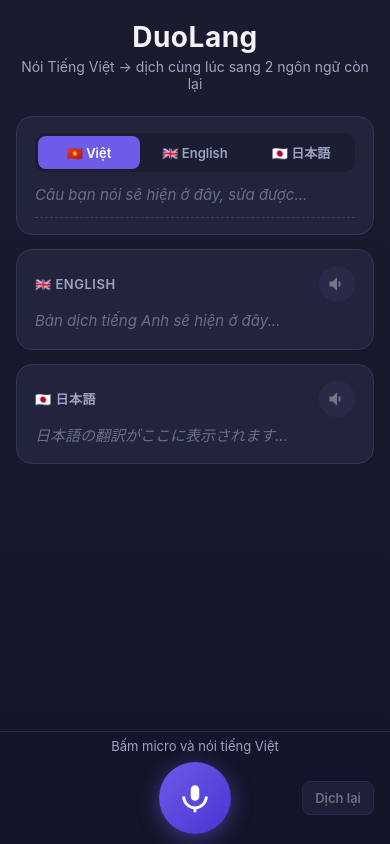
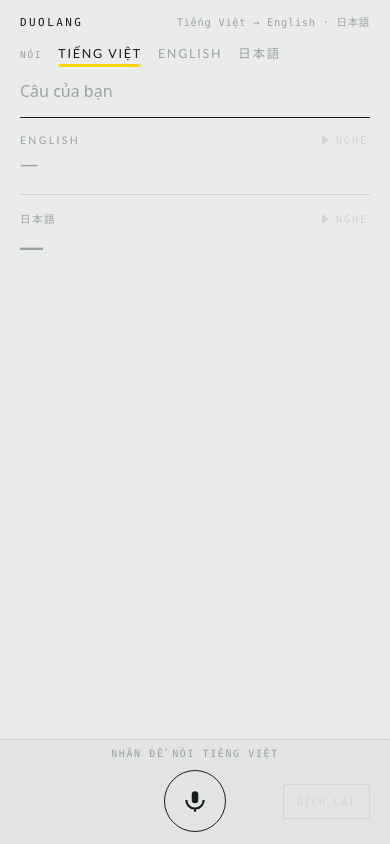
Before and after one commit to longiq/duo_lang, a website: page public/index.html in a window 390 px wide. Drawn offline with Linux system fonts and the light colour scheme.

Commit message:
Redesign around the card you hold up, not a stack of panels
The old screen was assembled from defaults: a dark navy gradient, a stock purple
accent, three identical rounded cards, the system font stack, emoji flags used as
interface labels, and a centred title with a line of marketing under it. Nothing
in it came from what this app actually is.

The design now follows one fact about how it gets used: the person reading the
English or Japanese is usually not the person holding the phone. It is the
waiter, the station attendant, the pharmacist. So the translations carry the
largest, highest-contrast type on the page and the speaker's own words drop to a
quiet confirmation line -- the reverse of three equal cards. The cards are gone
entirely; space and a hairline separate the panes. The ground is paper rather
than a dark app because the screen gets held up in daylight, with a dark variant
for night.

Typography does the work, per script: Avenir Next for the phrases, sized like
signage and carrying Vietnamese diacritics well; Hiragino Sans for Japanese,
selected by a real lang attribute rather than left to fall back; Optima small
caps for the language names, which is what mid-century travel print used; mono
for anything the machine is reporting. The one bold element is a marker underline
in the flag's yellow beneath whichever language you are speaking.

Two things changed after looking at renders. A highlighter band tall enough to
read as one cut the letters in half and left light text sitting on yellow in dark
mode, so it became a tapered underline clear of the glyphs. And the language
names appeared twice on screen, in the switcher and again as pane headings,
looking alike enough that the switcher did not read as controls -- so the row is
now labelled and the headings are quieter.

Copy follows the same turn: the header states the routing instead of describing
the app, and the empty panes wait rather than explain themselves.

Co-Authored-By: Claude Opus 5 <noreply@anthropic.com>

```diff
--- a/public/app.js
+++ b/public/app.js
@@ -1,24 +1,24 @@
 const LANGS = {
   vi: {
-    label: '🇻🇳 Tiếng Việt',
+    label: 'Tiếng Việt',
     bcp47: 'vi-VN',
-    prompt: 'Bấm micro và nói tiếng Việt',
-    sourcePlaceholder: 'Câu bạn nói sẽ hiện ở đây, sửa được...',
-    targetPlaceholder: 'Bản dịch tiếng Việt sẽ hiện ở đây...',
+    prompt: 'Nhấn để nói tiếng Việt',
+    sourcePlaceholder: 'Câu của bạn',
+    targetPlaceholder: '—',
   },
   en: {
-    label: '🇬🇧 English',
+    label: 'English',
     bcp47: 'en-US',
-    prompt: 'Bấm micro và nói tiếng Anh',
-    sourcePlaceholder: 'Your sentence appears here, editable...',
-    targetPlaceholder: 'Bản dịch tiếng Anh sẽ hiện ở đây...',
+    prompt: 'Nhấn để nói tiếng Anh',
+    sourcePlaceholder: 'Your sentence',
+    targetPlaceholder: '—',
   },
   ja: {
-    label: '🇯🇵 日本語',
+    label: '日本語',
     bcp47: 'ja-JP',
-    prompt: 'Bấm micro và nói tiếng Nhật',
-    sourcePlaceholder: '話した文がここに表示されます...',
-    targetPlaceholder: '日本語の翻訳がここに表示されます...',
+    prompt: 'Nhấn để nói tiếng Nhật',
+    sourcePlaceholder: 'あなたの文',
+    targetPlaceholder: '—',
   },
 };
 // Fixed order so the two target panes never swap position unexpectedly.
@@ -97,10 +97,16 @@ function applySourceLang(lang, { keepText = false } = {}) {
     pane.lang = targetLangs[i];
     pane.label.textContent = LANGS[pane.lang].label;
     pane.speak.setAttribute('aria-label', `Nghe ${LANGS[pane.lang].label}`);
+    // Drives the per-script typography, and tells a screen reader which
+    // language it is about to read out.
+    pane.label.setAttribute('lang', pane.lang);
+    pane.text.setAttribute('lang', pane.lang);
   });
 
   sourceInput.placeholder = LANGS[lang].sourcePlaceholder;
-  subtitle.textContent = `Nói ${LANGS[lang].label.replace(/^\S+\s/, '')} → dịch cùng lúc sang 2 ngôn ngữ còn lại`;
+  sourceInput.setAttribute('lang', lang);
+  // States the routing rather than describing the app.
+  subtitle.textContent = `${LANGS[lang].label} → ${targetLangs.map((l) => LANGS[l].label).join(' · ')}`;
   micStatus.textContent = idlePrompt();
 
   if (!keepText) sourceInput.value = '';
--- a/public/index.html
+++ b/public/index.html
@@ -3,78 +3,83 @@
 <head>
   <meta charset="utf-8" />
   <meta name="viewport" content="width=device-width, initial-scale=1, viewport-fit=cover" />
-  <title>DuoLang - Dịch song ngữ Anh/Nhật</title>
-  <meta name="theme-color" content="#1a1b2e" />
+  <title>DuoLang</title>
+  <meta name="theme-color" content="#eaece9" media="(prefers-color-scheme: light)" />
+  <meta name="theme-color" content="#14161a" media="(prefers-color-scheme: dark)" />
   <link rel="manifest" href="manifest.json" />
   <link rel="icon" href="icons/icon-192.png" />
   <!-- iOS ignores most of the manifest, so the standalone behaviour, home
        screen name, status bar style and icon all have to be declared here. -->
   <meta name="apple-mobile-web-app-capable" content="yes" />
   <meta name="apple-mobile-web-app-title" content="DuoLang" />
-  <meta name="apple-mobile-web-app-status-bar-style" content="black-translucent" />
+  <meta name="apple-mobile-web-app-status-bar-style" content="default" />
   <meta name="mobile-web-app-capable" content="yes" />
   <link rel="apple-touch-icon" href="icons/icon-192.png" />
   <link rel="apple-touch-icon" sizes="180x180" href="icons/icon-180.png" />
   <link rel="stylesheet" href="style.css" />
 </head>
 <body>
-  <main class="app">
-    <header class="app-header">
-      <h1>DuoLang</h1>
-      <p class="subtitle" id="subtitle">Nói tiếng Việt &rarr; dịch cùng lúc sang Anh &amp; Nhật</p>
+  <main class="sheet">
+    <header class="masthead">
+      <span class="wordmark">DuoLang</span>
+      <!-- States the routing rather than selling the app. JS keeps it in sync
+           with whichever language you are speaking. -->
+      <span class="routing" id="subtitle"></span>
     </header>
 
-    <section class="card source-card">
-      <div class="lang-switch" id="langSwitch" role="group" aria-label="Ngôn ngữ nói">
-        <button type="button" class="lang-btn" data-lang="vi">🇻🇳 Việt</button>
-        <button type="button" class="lang-btn" data-lang="en">🇬🇧 English</button>
-        <button type="button" class="lang-btn" data-lang="ja">🇯🇵 日本語</button>
+    <section class="say">
+      <div class="switch" id="langSwitch" role="group" aria-label="Ngôn ngữ bạn nói">
+        <!-- Names what the row controls: without it the language names read the
+             same as the pane headings below and look like labels, not choices. -->
+        <span class="switch-label" aria-hidden="true">Nói</span>
+        <button type="button" class="lang-btn" data-lang="vi">Tiếng Việt</button>
+        <button type="button" class="lang-btn" data-lang="en">English</button>
+        <button type="button" class="lang-btn" data-lang="ja">日本語</button>
       </div>
-      <!-- One row: autoGrow expands it as text arrives. Two rows left the card
-           taller than the other two while empty. -->
-      <textarea id="sourceText" class="text-content source-input" rows="1"
+      <!-- One row: autoGrow expands it as text arrives. -->
+      <textarea id="sourceText" class="said" rows="1"
                 autocomplete="off" autocapitalize="sentences" spellcheck="false"
-                aria-label="Câu nguồn, có thể sửa"></textarea>
+                aria-label="Câu bạn vừa nói, sửa được"></textarea>
     </section>
 
-    <section class="card" id="targetCard0">
-      <div class="card-label-row">
-        <div class="card-label" id="targetLabel0"></div>
-        <button class="speak-btn" id="speakBtn0" aria-label="Nghe bản dịch thứ nhất" disabled>
-          <svg viewBox="0 0 24 24" width="20" height="20" fill="currentColor"><path d="M3 9v6h4l5 5V4L7 9H3zm13.5 3a4.5 4.5 0 0 0-2.5-4.03v8.06A4.5 4.5 0 0 0 16.5 12z"/></svg>
+    <!-- The two panes below are what a stranger reads off the screen, so they
+         carry the largest type on the page. -->
+    <section class="pane" id="targetCard0">
+      <div class="pane-head">
+        <h2 class="tongue" id="targetLabel0"></h2>
+        <button class="hear" id="speakBtn0" aria-label="Nghe bản dịch thứ nhất" disabled>
+          <span class="hear-mark" aria-hidden="true"></span>Nghe
         </button>
       </div>
-      <p id="targetText0" class="text-content placeholder"></p>
+      <p id="targetText0" class="phrase placeholder"></p>
     </section>
 
-    <section class="card" id="targetCard1">
-      <div class="card-label-row">
-        <div class="card-label" id="targetLabel1"></div>
-        <button class="speak-btn" id="speakBtn1" aria-label="Nghe bản dịch thứ hai" disabled>
-          <svg viewBox="0 0 24 24" width="20" height="20" fill="currentColor"><path d="M3 9v6h4l5 5V4L7 9H3zm13.5 3a4.5 4.5 0 0 0-2.5-4.03v8.06A4.5 4.5 0 0 0 16.5 12z"/></svg>
+    <section class="pane" id="targetCard1">
+      <div class="pane-head">
+        <h2 class="tongue" id="targetLabel1"></h2>
+        <button class="hear" id="speakBtn1" aria-label="Nghe bản dịch thứ hai" disabled>
+          <span class="hear-mark" aria-hidden="true"></span>Nghe
         </button>
       </div>
-      <p id="targetText1" class="text-content placeholder"></p>
+      <p id="targetText1" class="phrase placeholder"></p>
     </section>
 
-    <p id="errorMsg" class="error-msg" hidden></p>
+    <p id="errorMsg" class="notice" hidden></p>
   </main>
 
-  <!-- Fixed to the bottom so the mic sits under the thumb rather than at the
-       top of a page that scrolls. -->
-  <div class="mic-bar">
-    <div class="mic-bar-inner">
-      <p id="micStatus" class="mic-status">Bấm micro và nói tiếng Việt</p>
-      <div class="mic-row">
-        <span class="mic-slot"></span>
-        <button id="micBtn" class="mic-btn" aria-label="Bấm để nói">
-          <svg viewBox="0 0 24 24" width="34" height="34" fill="currentColor">
+  <div class="deck">
+    <div class="deck-inner">
+      <p id="micStatus" class="cue"></p>
+      <div class="deck-row">
+        <span class="deck-slot"></span>
+        <button id="micBtn" class="capture" aria-label="Nhấn để nói">
+          <svg viewBox="0 0 24 24" width="26" height="26" fill="currentColor" aria-hidden="true">
             <path d="M12 14a3 3 0 0 0 3-3V6a3 3 0 0 0-6 0v5a3 3 0 0 0 3 3z"/>
             <path d="M19 11a7 7 0 0 1-14 0H3a9 9 0 0 0 8 8.94V22h2v-2.06A9 9 0 0 0 21 11h-2z"/>
           </svg>
         </button>
-        <span class="mic-slot">
-          <button type="button" id="retranslateBtn" class="retranslate-btn" disabled>Dịch lại</button>
+        <span class="deck-slot">
+          <button type="button" id="retranslateBtn" class="again" disabled>Dịch lại</button>
         </span>
       </div>
     </div>
--- a/public/style.css
+++ b/public/style.css
@@ -1,303 +1,397 @@
-* {
-  box-sizing: border-box;
+/* DuoLang — an interpreter's card.
+   The person reading the translation is usually not the person holding the
+   phone, so the translated phrases carry the largest, highest-contrast type and
+   the speaker's own words are demoted to a confirmation line. Ink on paper
+   rather than a dark app, because the screen gets held up in daylight. */
+
+* { box-sizing: border-box; }
+
+:root {
+  color-scheme: light dark;
+
+  --paper: #eaece9;      /* cool memo paper, not cream */
+  --paper-deep: #e1e4e0; /* the deck at the foot of the page */
+  --ink: #191c1e;
+  --ink-soft: #5d6461;
+  --ink-faint: #9ba19d;
+  --rule: #d1d5d0;
+  --mark: #ffd400;       /* highlighter yellow, from the flag's star */
+  --live: #c8322a;       /* only while recording */
+
+  --display: "Avenir Next", Avenir, "Segoe UI Variable Text", system-ui, sans-serif;
+  --label: Optima, "Gill Sans", "Trebuchet MS", sans-serif;
+  --mono: ui-monospace, "SF Mono", SFMono-Regular, Menlo, monospace;
+  --ja: "Hiragino Sans", "Hiragino Kaku Gothic ProN", "Yu Gothic", "Noto Sans JP", sans-serif;
 }
 
-:root {
-  color-scheme: dark;
+@media (prefers-color-scheme: dark) {
+  :root {
+    --paper: #14161a;
+    --paper-deep: #101215;
+    --ink: #eceeea;
+    --ink-soft: #99a09b;
+    --ink-faint: #5e655f;
+    --rule: #2a2e31;
+    --mark: #d8b400;
+    --live: #e0574c;
+  }
 }
 
 body {
   margin: 0;
-  /* dvh follows the viewport as mobile toolbars slide in and out. vh is the
-     toolbar-hidden height, always taller than what is actually visible, and was
-     enough on its own to put a scrollbar on the page before any text existed. */
+  /* dvh follows the viewport as mobile toolbars slide in and out; vh is the
+     toolbar-hidden height and puts a scrollbar on the page before any text
+     exists. */
   height: 100vh;
   height: 100dvh;
-  background: linear-gradient(180deg, #1a1b2e 0%, #14152a 100%);
-  color: #f2f2f7;
-  font-family: -apple-system, BlinkMacSystemFont, "Segoe UI", Roboto, sans-serif;
+  background: var(--paper);
+  color: var(--ink);
+  font-family: var(--display);
+  -webkit-font-smoothing: antialiased;
   display: flex;
   flex-direction: column;
   align-items: center;
-  /* The page itself never scrolls: the content area below does, and only once
-     it has outgrown the space. */
+  /* The page never scrolls; the sheet does, once it has outgrown the space. */
   overflow: hidden;
 }
 
-.app {
+.sheet {
   width: 100%;
-  max-width: 480px;
+  max-width: 470px;
   flex: 1 1 auto;
   min-height: 0; /* a flex child will not scroll without this */
   overflow-y: auto;
   -webkit-overflow-scrolling: touch;
-  /* The iOS status bar is translucent in standalone mode, so the top inset
-     keeps the header out from under the clock and notch. */
-  padding-top: max(20px, env(safe-area-inset-top));
-  padding-right: max(16px, env(safe-area-inset-right));
-  padding-bottom: 16px;
-  padding-left: max(16px, env(safe-area-inset-left));
+  padding-top: max(14px, env(safe-area-inset-top));
+  padding-right: max(20px, env(safe-area-inset-right));
+  padding-bottom: 8px;
+  padding-left: max(20px, env(safe-area-inset-left));
 }
 
-.app-header {
-  text-align: center;
-  margin-bottom: 24px;
+/* --- masthead: a utility strip, not a title block --- */
+
+.masthead {
+  display: flex;
+  align-items: baseline;
+  justify-content: space-between;
+  gap: 12px;
+  padding-bottom: 10px;
 }
 
-.app-header h1 {
-  margin: 0;
-  font-size: 28px;
-  letter-spacing: 0.5px;
+.wordmark {
+  font-family: var(--mono);
+  font-size: 11px;
+  font-weight: 500;
+  letter-spacing: 0.22em;
+  text-transform: uppercase;
+  color: var(--ink);
 }
 
-.subtitle {
-  margin: 4px 0 0;
-  color: #a0a3c0;
-  font-size: 14px;
+.routing {
+  font-family: var(--mono);
+  font-size: 10.5px;
+  letter-spacing: 0.06em;
+  color: var(--ink-faint);
+  text-align: right;
 }
 
-/* Pinned to the bottom edge: the mic is the most-used control, so it belongs
-   under the thumb, not above a list that scrolls away. */
-.mic-bar {
+/* --- what you say --- */
+
+.say {
+  padding-bottom: 14px;
+  border-bottom: 1px solid var(--ink);
+}
+
+.switch {
+  display: flex;
+  align-items: baseline;
+  gap: 16px;
+  margin-bottom: 10px;
+}
+
+.switch-label {
+  font-family: var(--mono);
+  font-size: 9.5px;
+  letter-spacing: 0.18em;
+  text-transform: uppercase;
+  color: var(--ink-faint);
+  flex-shrink: 0;
+}
+
+.lang-btn {
+  /* flex-basis 0 with min-width 0: without both, a nowrap label sets a minimum
+     size the item refuses to shrink below. */
+  flex: 0 1 auto;
+  min-width: 0;
+  /* Bottom padding is on every button, not just the active one, so switching
+     does not shift the row. */
+  padding: 4px 0 8px;
+  border: 0;
+  background: none;
+  cursor: pointer;
+  font-family: var(--label);
+  font-size: 12.5px;
+  font-weight: 500;
+  letter-spacing: 0.14em;
+  text-transform: uppercase;
+  color: var(--ink-faint);
+  white-space: nowrap;
+}
+
+/* The signature: a marker swipe under the language you are speaking. Kept to
+   this one element — nothing else on the page is highlighted. It sits clear of
+   the glyphs rather than across them, which a band tall enough to read as a
+   highlighter did not: it cut the letters in half and left light text sitting on
+   yellow in dark mode. The tapered ends keep the drawn-by-hand quality. */
+.lang-btn.active {
+  color: var(--ink);
+  background-image: linear-gradient(
+    to right,
+    transparent 0,
+    var(--mark) 2px,
+    var(--mark) calc(100% - 4px),
+    transparent 100%
+  );
+  background-repeat: no-repeat;
+  background-size: 100% 3px;
+  background-position: 0 calc(100% - 2px);
+}
+
+.said {
+  display: block;
   width: 100%;
-  flex: 0 0 auto; /* keeps its height while .app takes the rest */
-  background: #14152a;
-  border-top: 1px solid #2b2d4d;
+  margin: 0;
+  padding: 0;
+  border: 0;
+  background: none;
+  color: var(--ink-soft);
+  font-family: var(--display);
+  font-size: 16px;
+  line-height: 1.45;
+  resize: none;
+  overflow: hidden;
+  -webkit-appearance: none;
+  border-radius: 0;
+}
+
+.said:focus { outline: none; }
+
+.said::placeholder {
+  color: var(--ink-faint);
+}
+
+/* --- what they read --- */
+
+.pane {
+  padding: 16px 0 18px;
+  border-bottom: 1px solid var(--rule);
+}
+
+.pane:last-of-type { border-bottom: 0; }
+
+.pane-head {
+  display: flex;
+  align-items: center;
+  justify-content: space-between;
+  gap: 12px;
+  margin-bottom: 6px;
+}
+
+/* Quieter than the switcher above it, so the two rows of language names are not
+   mistaken for each other. */
+.tongue {
+  margin: 0;
+  font-family: var(--label);
+  font-size: 10.5px;
+  font-weight: 500;
+  letter-spacing: 0.22em;
+  text-transform: uppercase;
+  color: var(--ink-faint);
+}
+
+.phrase {
+  margin: 0;
+  font-size: 25px;
+  font-weight: 600;
+  line-height: 1.34;
+  letter-spacing: -0.01em;
+  color: var(--ink);
+  overflow-wrap: break-word;
+}
+
+/* An empty pane reads as a waiting slot, not as broken text. The invitation to
+   act lives on the capture control at the foot of the page. */
+.phrase.placeholder {
+  font-size: 18px;
+  font-weight: 400;
+  color: var(--ink-faint);
+}
+
+/* Japanese needs its own face; Latin faces have no kana or kanji and would
+   fall back to something arbitrary. */
+[lang="ja"] {
+  font-family: var(--ja);
+  letter-spacing: 0;
+}
+
+.said[lang="ja"] { font-size: 15.5px; }
+.phrase[lang="ja"] { font-size: 23px; font-weight: 600; }
+.tongue[lang="ja"] { letter-spacing: 0.14em; }
+
+/* --- hear it: a typographic control, not another icon in a circle --- */
+
+.hear {
+  display: inline-flex;
+  align-items: center;
+  gap: 7px;
+  flex-shrink: 0;
+  /* Padding carries the 44px tap target without a visible chip. */
+  padding: 12px 2px 12px 10px;
+  margin: -12px 0;
+  border: 0;
+  background: none;
+  cursor: pointer;
+  font-family: var(--mono);
+  font-size: 10.5px;
+  font-weight: 500;
+  letter-spacing: 0.16em;
+  text-transform: uppercase;
+  color: var(--ink-soft);
+}
+
+.hear-mark {
+  width: 0;
+  height: 0;
+  border-left: 7px solid currentColor;
+  border-top: 5px solid transparent;
+  border-bottom: 5px solid transparent;
+}
+
+.hear:disabled {
+  color: var(--rule);
+  cursor: default;
+}
+
+.hear:not(:disabled):active { color: var(--ink); }
+
+.hear.loading {
+  pointer-events: none;
+  animation: breathe 1.1s ease-in-out infinite;
+}
+
+@keyframes breathe {
+  50% { opacity: 0.35; }
+}
+
+.notice {
+  margin: 16px 0 0;
+  font-family: var(--mono);
+  font-size: 11px;
+  line-height: 1.5;
+  letter-spacing: 0.04em;
+  color: var(--live);
+}
+
+/* --- the deck: capture control at the foot, under the thumb --- */
+
+.deck {
+  width: 100%;
+  flex: 0 0 auto;
+  background: var(--paper-deep);
+  border-top: 1px solid var(--rule);
   padding-bottom: env(safe-area-inset-bottom);
 }
 
-.mic-bar-inner {
-  max-width: 480px;
+.deck-inner {
+  max-width: 470px;
   margin: 0 auto;
-  padding: 6px 16px 10px;
+  padding: 8px 20px 12px;
 }
 
-/* Three columns of equal outer width keep the mic optically centred even with
-   a button sitting to one side of it. */
-.mic-row {
+.cue {
+  margin: 0 0 8px;
+  min-height: 14px;
+  font-family: var(--mono);
+  font-size: 10px;
+  letter-spacing: 0.16em;
+  text-transform: uppercase;
+  color: var(--ink-faint);
+  text-align: center;
+}
+
+/* Three columns of equal outer width keep the capture button optically centred
+   with a control to one side of it. */
+.deck-row {
   display: grid;
   grid-template-columns: 1fr auto 1fr;
   align-items: center;
 }
 
-.mic-slot {
+.deck-slot {
   display: flex;
   align-items: center;
   justify-content: flex-end;
   min-width: 0;
 }
 
-.mic-btn {
-  width: 72px;
-  height: 72px;
-  border-radius: 50%;
-  border: none;
-  background: linear-gradient(135deg, #6c5ce7, #4834d4);
-  color: white;
+/* Ring and dot, like the record control on a field recorder. */
+.capture {
+  width: 62px;
+  height: 62px;
   display: flex;
   align-items: center;
   justify-content: center;
+  border: 1.5px solid var(--ink);
+  border-radius: 50%;
+  background: none;
+  color: var(--ink);
   cursor: pointer;
-  box-shadow: 0 4px 20px rgba(108, 92, 231, 0.5);
-  transition: transform 0.15s ease, box-shadow 0.15s ease;
+  transition: background-color 0.15s ease, color 0.15s ease, border-color 0.15s ease;
 }
 
-.mic-btn:active {
-  transform: scale(0.95);
+.capture:active { transform: scale(0.97); }
+
+.capture.recording {
+  border-color: var(--live);
+  background: var(--live);
+  color: var(--paper);
+  animation: listening 1.6s ease-in-out infinite;
 }
 
-.mic-btn.recording {
-  background: linear-gradient(135deg, #ff6b6b, #e84118);
-  box-shadow: 0 0 0 8px rgba(232, 65, 24, 0.2);
-  animation: pulse 1.4s infinite;
+@keyframes listening {
+  0%, 100% { box-shadow: 0 0 0 0 color-mix(in srgb, var(--live) 45%, transparent); }
+  70% { box-shadow: 0 0 0 11px color-mix(in srgb, var(--live) 0%, transparent); }
 }
 
-@keyframes pulse {
-  0% { box-shadow: 0 0 0 0 rgba(232, 65, 24, 0.4); }
-  70% { box-shadow: 0 0 0 16px rgba(232, 65, 24, 0); }
-  100% { box-shadow: 0 0 0 0 rgba(232, 65, 24, 0); }
+.again {
+  flex-shrink: 0;
+  padding: 11px 13px;
+  border: 1px solid var(--rule);
+  border-radius: 2px;
+  background: none;
+  cursor: pointer;
+  font-family: var(--mono);
+  font-size: 10px;
+  letter-spacing: 0.14em;
+  text-transform: uppercase;
+  color: var(--ink-soft);
 }
 
-.mic-status {
-  margin: 0 0 6px;
-  font-size: 13px;
-  color: #a0a3c0;
-  text-align: center;
-  min-height: 18px;
+.again:disabled {
+  color: var(--rule);
+  border-color: var(--rule);
+  cursor: default;
 }
 
-.card {
-  background: #22243c;
-  border-radius: 16px;
-  padding: 16px 18px;
-  margin-bottom: 14px;
-  border: 1px solid #33355a;
+.again:not(:disabled):active { border-color: var(--ink); color: var(--ink); }
+
+:focus-visible {
+  outline: 2px solid var(--mark);
+  outline-offset: 3px;
 }
 
-.card-label {
-  font-size: 13px;
-  font-weight: 600;
-  color: #a0a3c0;
-  text-transform: uppercase;
-  letter-spacing: 0.5px;
+@media (prefers-reduced-motion: reduce) {
+  .capture.recording,
+  .hear.loading { animation: none; }
+  .hear.loading { opacity: 0.4; }
 }
-
-.card-label-row {
-  display: flex;
-  align-items: center;
-  justify-content: space-between;
-}
-
-.text-content {
-  margin: 8px 0 0;
-  font-size: 17px;
-  line-height: 1.5;
-  word-break: break-word;
-}
-
-.text-content.placeholder {
-  color: #6b6e8f;
-  font-style: italic;
-  font-size: 15px;
-}
-
-/* --- source card: language switch + editable text --- */
-
-.lang-switch {
-  display: flex;
-  gap: 4px;
-  background: #1b1d33;
-  border-radius: 10px;
-  padding: 3px;
-  margin-bottom: 12px;
-}
-
-.lang-btn {
-  /* flex-basis 0 with min-width 0: without both, a nowrap label sets a minimum
-     size the item refuses to shrink below, which pushed the whole page wider
-     than the viewport. */
-  flex: 1 1 0;
-  min-width: 0;
-  border: none;
-  background: transparent;
-  color: #a0a3c0;
-  font-size: 13px;
-  font-weight: 600;
-  font-family: inherit;
-  padding: 7px 2px;
-  border-radius: 8px;
-  cursor: pointer;
-  white-space: nowrap;
-  overflow: hidden;
-  text-overflow: ellipsis;
-}
-
-.lang-btn.active {
-  background: #6c5ce7;
-  color: #fff;
-}
-
-.source-input {
-  display: block;
-  width: 100%;
-  margin: 0;
-  background: transparent;
-  border: none;
-  /* A dashed underline is the only affordance signalling the field is editable,
-     now that the hint text is gone. */
-  border-bottom: 1px dashed #3d3f66;
-  color: inherit;
-  font: inherit;
-  font-size: 17px;
-  line-height: 1.5;
-  padding: 0 0 8px;
-  resize: none;
-  overflow: hidden;
-  -webkit-appearance: none;
-  border-radius: 0;
-}
-
-.source-input:focus {
-  outline: none;
-  border-bottom-color: #6c5ce7;
-}
-
-.source-input::placeholder {
-  color: #6b6e8f;
-  font-style: italic;
-  font-size: 15px;
-}
-
-.retranslate-btn {
-  border: 1px solid #4b4e7a;
-  background: #2b2d4d;
-  color: #f2f2f7;
-  font-family: inherit;
-  font-size: 13px;
-  font-weight: 600;
-  padding: 8px 12px;
-  border-radius: 8px;
-  cursor: pointer;
-  flex-shrink: 0;
-}
-
-.retranslate-btn:disabled {
-  opacity: 0.4;
-  cursor: not-allowed;
-}
-
-.retranslate-btn:not(:disabled):active {
-  transform: scale(0.96);
-}
-
-.speak-btn {
-  width: 36px;
-  height: 36px;
-  border-radius: 50%;
-  border: none;
-  background: #33355a;
-  color: #f2f2f7;
-  display: flex;
-  align-items: center;
-  justify-content: center;
-  cursor: pointer;
-}
-
-.speak-btn:disabled {
-  opacity: 0.4;
-  cursor: not-allowed;
-}
-
-.speak-btn:not(:disabled):active {
-  transform: scale(0.9);
-}
-
-/* Synthesis takes a moment, so the button shows it is working. */
-.speak-btn.loading {
-  pointer-events: none;
-}
-
-.speak-btn.loading svg {
-  display: none;
-}
-
-.speak-btn.loading::after {
-  content: "";
-  width: 16px;
-  height: 16px;
-  border: 2px solid #6b6e8f;
-  border-top-color: #f2f2f7;
-  border-radius: 50%;
-  animation: spin 0.7s linear infinite;
-}
-
-@keyframes spin {
-  to { transform: rotate(360deg); }
-}
-
-.error-msg {
-  text-align: center;
-  color: #ff7675;
-  font-size: 14px;
-  margin-top: 16px;
-}
--- a/public/sw.js
+++ b/public/sw.js
@@ -1,7 +1,7 @@
 // Bump on every asset change so the browser sees a byte-different worker and
 // runs install/activate. The network-first strategy below means a missed bump
 // costs a stale response only while offline, not forever.
-const CACHE_NAME = 'duolang-v9';
+const CACHE_NAME = 'duolang-v10';
 const STATIC_ASSETS = [
   '/',
   '/index.html',
```
